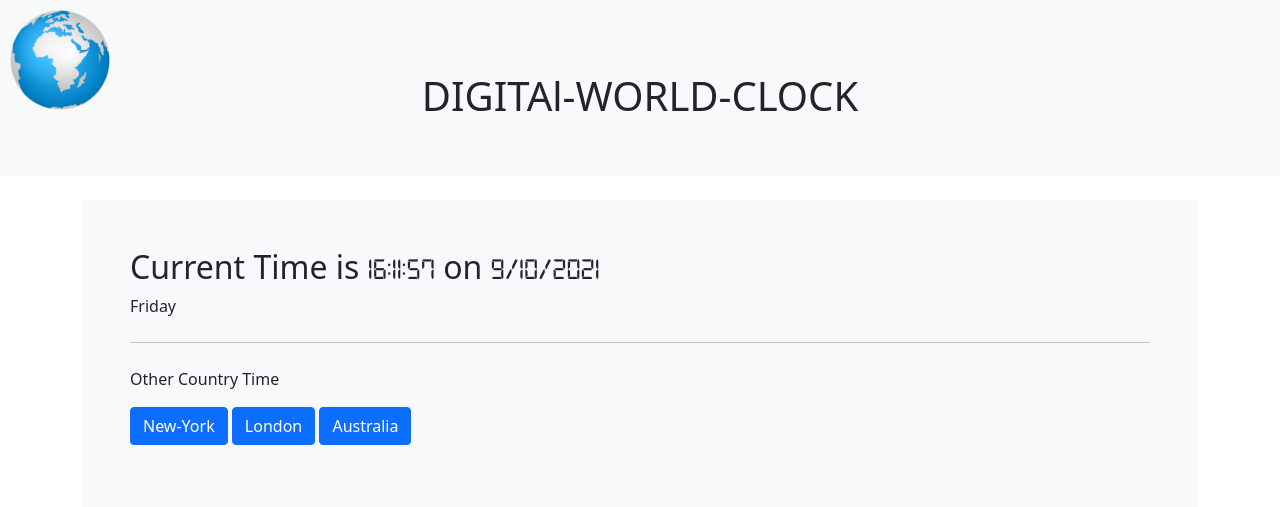
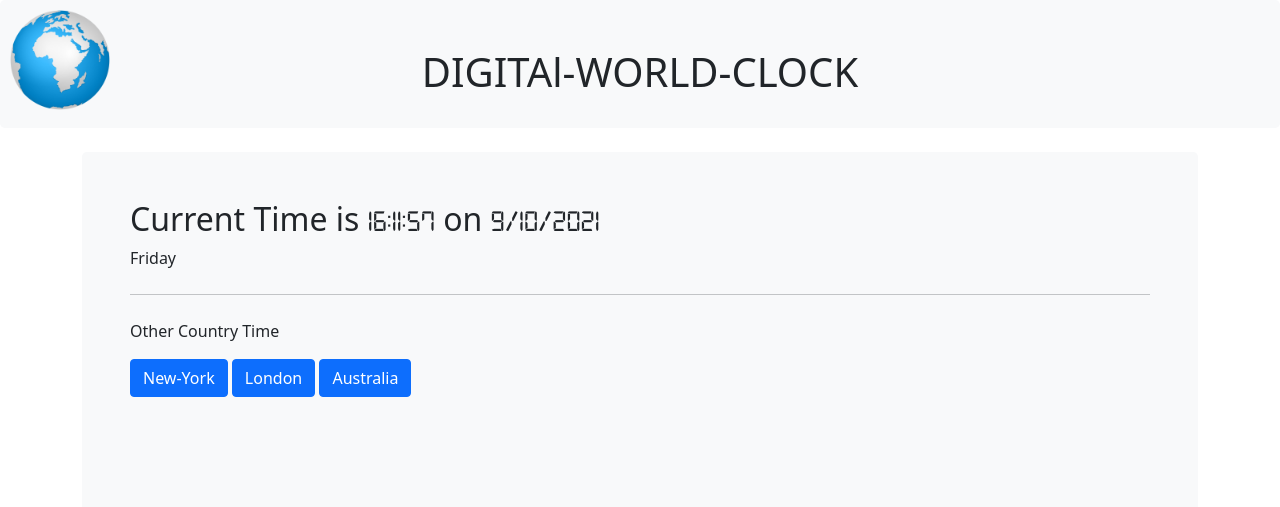
Before and after one commit to patilakanksha/patilakanksha.github.io, a plain HTML site: page index.html in a window 1280 px wide. Drawn offline with nearby package versions, Linux system fonts and the light colour scheme.

Commit message:
Update index.html

```diff
--- a/index.html
+++ b/index.html
@@ -20,7 +20,7 @@
 </head>
 
 <body>
-    <div class="p-5 mb-4 bg-light rounded-3">
+    <div class="p-4 mb-4 bg-light rounded-3">
         <img class="logo" src="images/earth.png" width="120px" ; height="120px"><img>
         <h1 class="heading1 text-dark text-center myheading">DIGITAl-WORLD-CLOCK</h1>
     </div>
```
